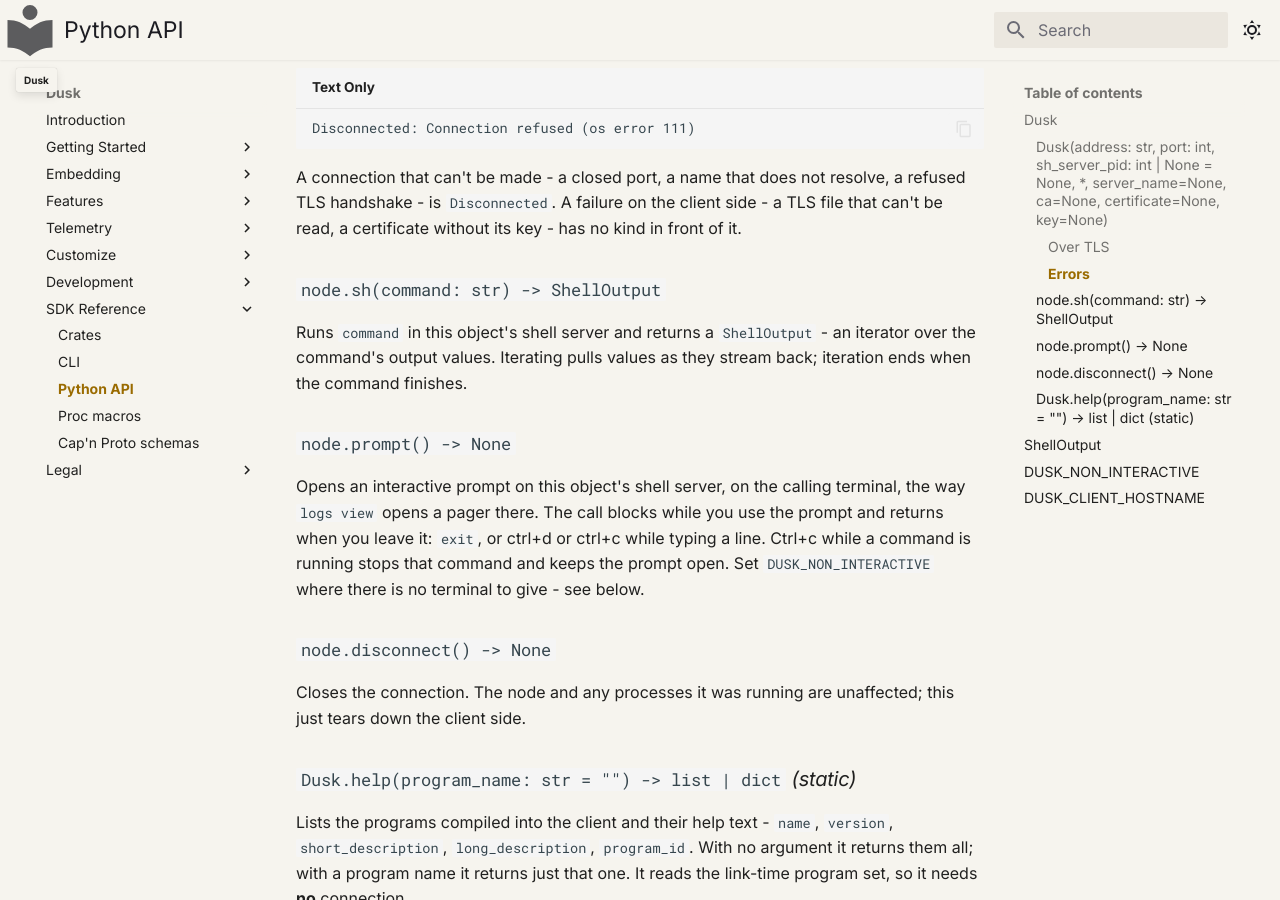
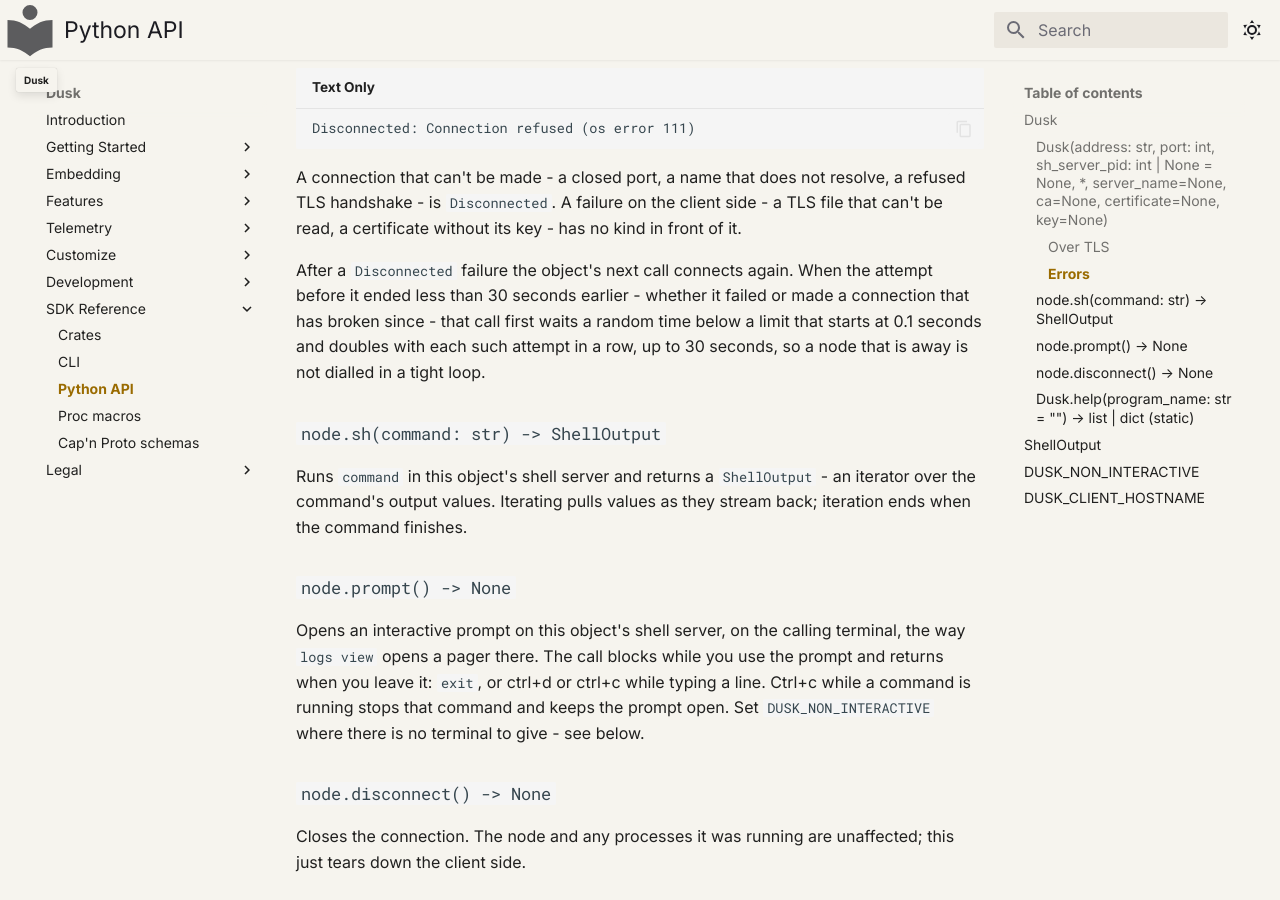
Before and after one commit to tomerze/dusk, an MkDocs documentation site: the page built from docs/docs/sdk-reference/python-api.md, in a window 1280 px wide and 900 px high, scrolled down 1854 px. Built offline with MkDocs 1.6.1 and Material for MkDocs 9.7.7, drawn with Linux system fonts in a browser that asks for light colours; comment, search, counter and statistics services are not loaded.

Commit message:
Update docs for the wait before a reconnect
The Python API reference says that a connection which failed is made
again on the next call, and now that the call first waits a random time
below a limit that starts at 0.1 seconds and doubles with each attempt in
a row - one that ended less than 30 seconds before the next - up to 30
seconds.

```diff
--- a/docs/docs/sdk-reference/python-api.md
+++ b/docs/docs/sdk-reference/python-api.md
@@ -78,6 +78,12 @@
 a refused TLS handshake - is `Disconnected`. A failure on the client side - a
 TLS file that can't be read, a certificate without its key - has no kind in
 front of it.
+
+After a `Disconnected` failure the object's next call connects again. When the
+attempt before it ended less than 30 seconds earlier - whether it failed or made
+a connection that has broken since - that call first waits a random time below
+a limit that starts at 0.1 seconds and doubles with each such attempt in a row,
+up to 30 seconds, so a node that is away is not dialled in a tight loop.
 
 ### `node.sh(command: str) -> ShellOutput`
 
```
